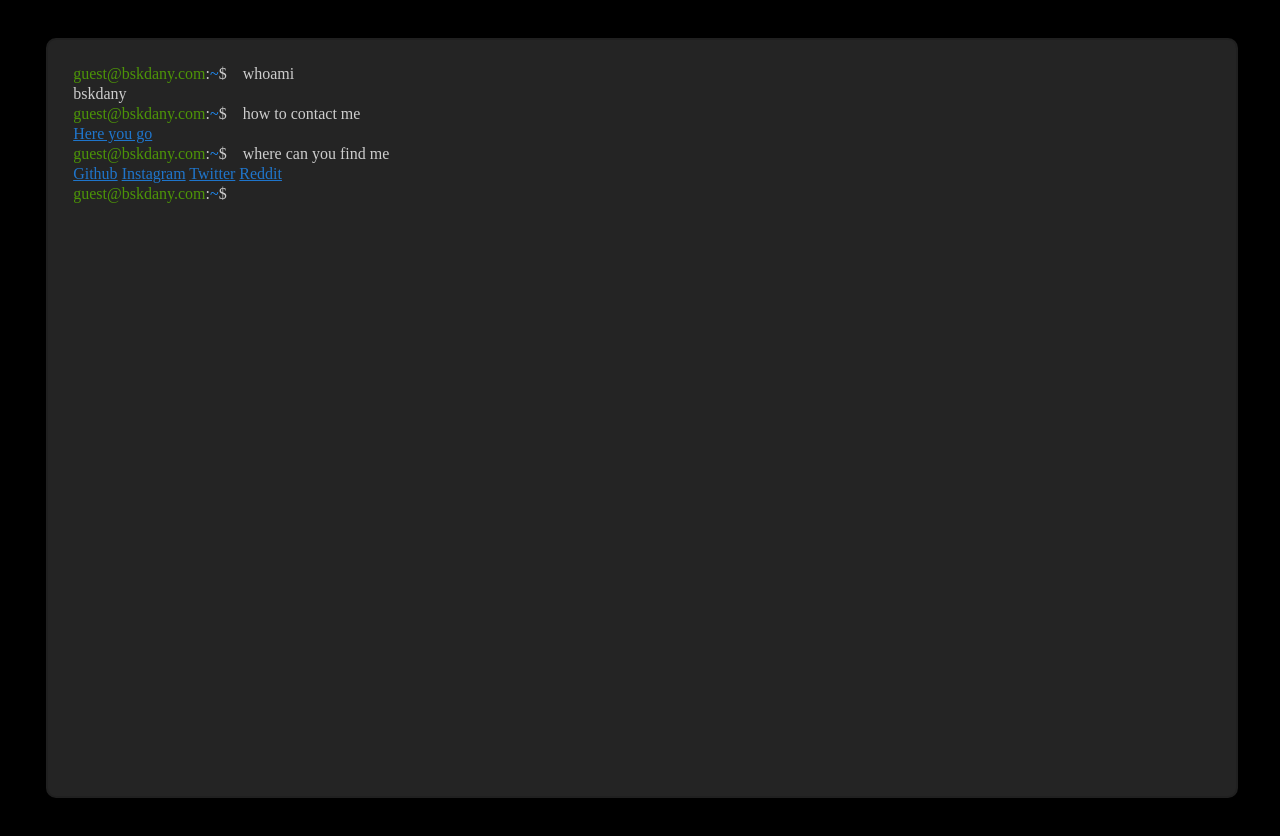
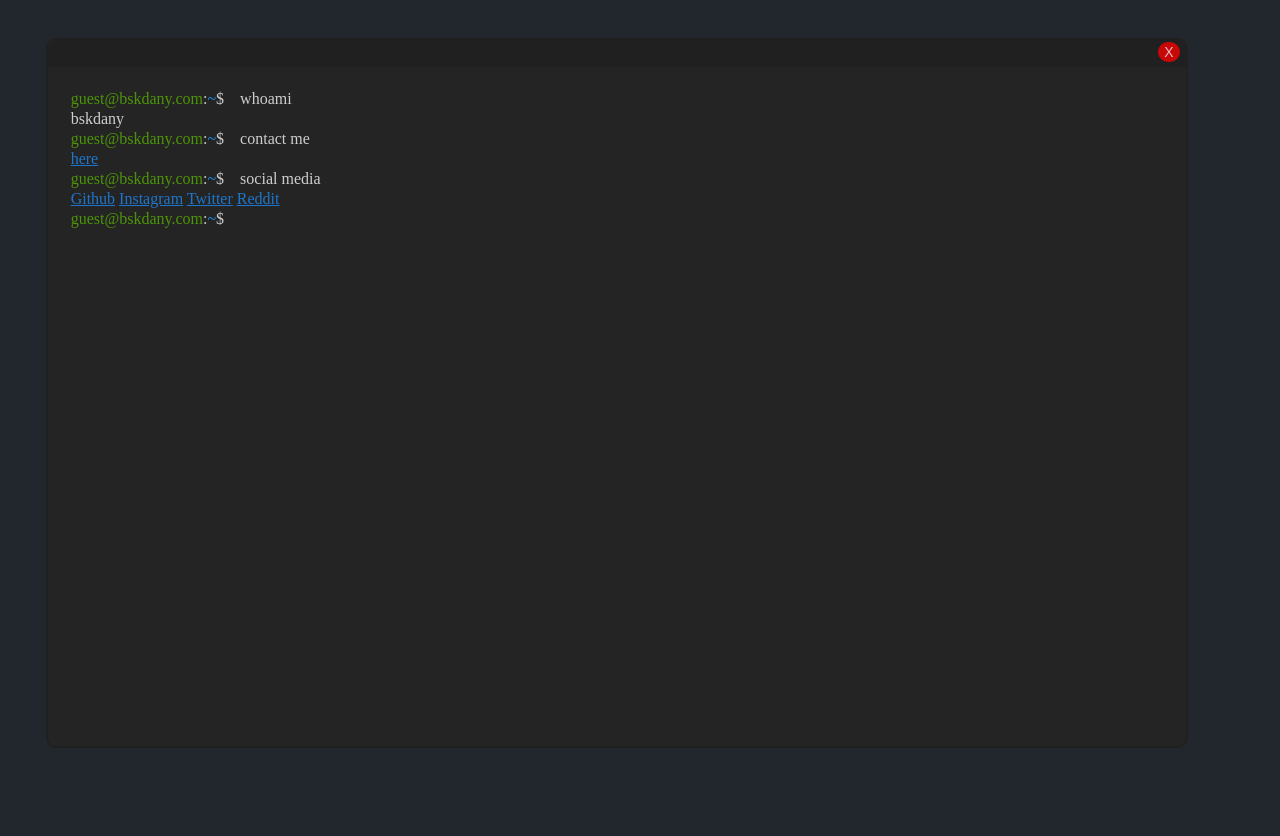
Before and after one commit to bskdany/website, a plain HTML site: page docs/index.html in a window 1280 px wide. After the commit the page ends 800 px from the top, so only its background shows below. Drawn offline with Linux system fonts and the light colour scheme.

Commit message:
x feature

```diff
--- a/docs/homepage.css
+++ b/docs/homepage.css
@@ -1,6 +1,37 @@
 body{
-    background-color: black;
+    background-color: #22272e;
 }
+.navigation-bar{
+    background-color:  #202020;
+    height: 24px;
+    border:solid #202020;
+    border-top: 1px;
+    border-left: 1px;
+    border-right: 1px;
+    border-radius: 10px 10px 0 0;
+    display: flex;
+}
+#closeButton{
+    align-self: center;
+    height: 80%;
+    margin-left:auto;
+    margin-right: 6px;
+    background-color: rgba(255, 0, 0, 0.758);
+    border-radius: 10px;
+    border:  #202020;
+    color: rgba(240, 248, 255, 0.751);
+    padding-right: 6px;
+    padding-left: 6px;
+    text-align: center;
+    text-decoration: none;
+    display: inline-block;
+    font-size: 14px;
+    -webkit-border-radius: 20px;
+    -moz-border-radius: 10px;
+    -ms-border-radius: 10px;
+    -o-border-radius: 10px;
+}
+
 .input{
     background: transparent;
     border: none;
@@ -20,15 +51,17 @@ body{
     width: 90%;
     display: flex;
     flex-direction: column;
-    padding: 2%;
     font-family: Cascadia Mono;
     color: rgba(245, 245, 245, 0.813);
     font-size: 16px;
 }
-.terminal-gui{
+.terminal-text{
     display: flex;
     width: 100%;
     margin-bottom: 2px;
+}
+.terminal-gui{
+    padding: 2%;
 }
 .terminal-base{
     color :#4d9507;
@@ -39,3 +72,46 @@ body{
 .terminal-command{
     text-indent: 1em;
 }
+
+ /* Popup container */
+ .popup {
+    position: relative;
+    display: inline-block;
+    cursor: pointer;
+  }
+
+  /* The actual popup (appears on top) */
+  .popup .popuptext {
+    visibility: hidden;
+    width: 160px;
+    background-color: #555;
+    color: #fff;
+    text-align: center;
+    border-radius: 6px;
+    padding: 8px 0;
+    position: absolute;
+    z-index: 1;
+    bottom: -250%;
+    left: 50%;
+    margin-left: -120px;
+  }
+
+
+
+  /* Toggle this class when clicking on the popup container (hide and show the popup) */
+  .popup .show {
+    visibility: visible;
+    -webkit-animation: fadeIn 1s;
+    animation: fadeIn 1s
+  }
+
+  /* Add animation (fade in the popup) */
+  @-webkit-keyframes fadeIn {
+    from {opacity: 0;}
+    to {opacity: 1;}
+  }
+
+  @keyframes fadeIn {
+    from {opacity: 0;}
+    to {opacity:1 ;}
+  }
--- a/docs/homepage.js
+++ b/docs/homepage.js
@@ -6,7 +6,7 @@ function clickPress(event) {
 
         var newInput = document.createElement('div');
         newInput.innerHTML = document.getElementById('empty-gui').innerHTML;
-        newInput.className = 'terminal-gui';
+        newInput.className = 'terminal-text';
         newInput.id = 'empty-gui';
 
         document.getElementById('input').disabled = 'disabled;'
@@ -14,7 +14,7 @@ function clickPress(event) {
         document.getElementById('empty-gui').id = 'old-empty-gui';
 
 
-        document.getElementById('card').appendChild(newInput);
+        document.getElementById('terminal-gui').appendChild(newInput);
         document.getElementById('input').focus();
     }
 }
@@ -23,3 +23,7 @@ function understandInput(command){
         window.open('https://www.youtube.com/watch?v=dQw4w9WgXcQ', "_blank");
     }
 }
+function onXClick(){
+    var popup = document.getElementById("myPopup");
+    popup.classList.toggle("show");
+}
--- a/docs/index.html
+++ b/docs/index.html
@@ -3,7 +3,14 @@
 </head>
 <body>
     <div class="card" id="card">
-        <div class="terminal-gui">
+        <div class="navigation-bar">
+            <button id="closeButton" type="submit" onclick="onXClick()">X</button>
+            <div class="popup" onclick="onXClick()">
+                <span class="popuptext" id="myPopup">where are you going?</span>
+              </div>
+        </div>
+        <div class="terminal-gui" id="terminal-gui">
+            <div class="terminal-text">
                 <div class="terminal-base">guest@bskdany.com</div>
                 <div>:</div>
                 <div style="color:dodgerblue">~</div>
@@ -13,22 +20,22 @@
             <div class="terminal-answer">
                 bskdany
             </div>
-        <div class="terminal-gui">
+            <div class="terminal-text">
                 <div class="terminal-base">guest@bskdany.com</div>
                 <div>:</div>
                 <div style="color:dodgerblue">~</div>
                 <div>$</div>
-            <div class="terminal-command">how to contact me</div>
+                <div class="terminal-command">contact me</div>
             </div>
             <div class="terminal-answer">
-            <a href="https://form.jotform.com/222426448454256" style="color:rgba(30, 143, 255, 0.765)" target="_blank" >Here you go</a>
+                <a href="https://form.jotform.com/222426448454256" style="color:rgba(30, 143, 255, 0.765)" target="_blank" >here</a>
             </div>
-        <div class="terminal-gui">
+            <div class="terminal-text">
                 <div class="terminal-base">guest@bskdany.com</div>
                 <div>:</div>
                 <div style="color:dodgerblue">~</div>
                 <div>$</div>
-            <div class="terminal-command">where can you find me</div>
+                <div class="terminal-command">social media</div>
             </div>
             <div class="terminal-answer">
                 <a href="https://github.com/bskdany" style="color:rgba(30, 143, 255, 0.765)" target="_blank">Github</a>
@@ -36,7 +43,7 @@
                 <a href="https://twitter.com/bskdany" style="color:rgba(30, 143, 255, 0.765)" target="_blank">Twitter</a>
                 <a href="https://www.reddit.com/user/bskdany/" style="color:rgba(30, 143, 255, 0.765)" target="_blank">Reddit</a>
             </div>
-        <div class="terminal-gui" id="empty-gui">
+            <div class="terminal-text" id="empty-gui">
                 <div class="terminal-base">guest@bskdany.com</div>
                 <div>:</div>
                 <div style="color:dodgerblue">~</div>
@@ -44,6 +51,7 @@
                 <input class="input" id="input" autofocus  onkeypress="clickPress(event)">
             </div>
         </div>
+    </div>
 </body>
 
 <script src="homepage.js"></script>
```
Lines whose indentation alone changed are shown as unchanged.
